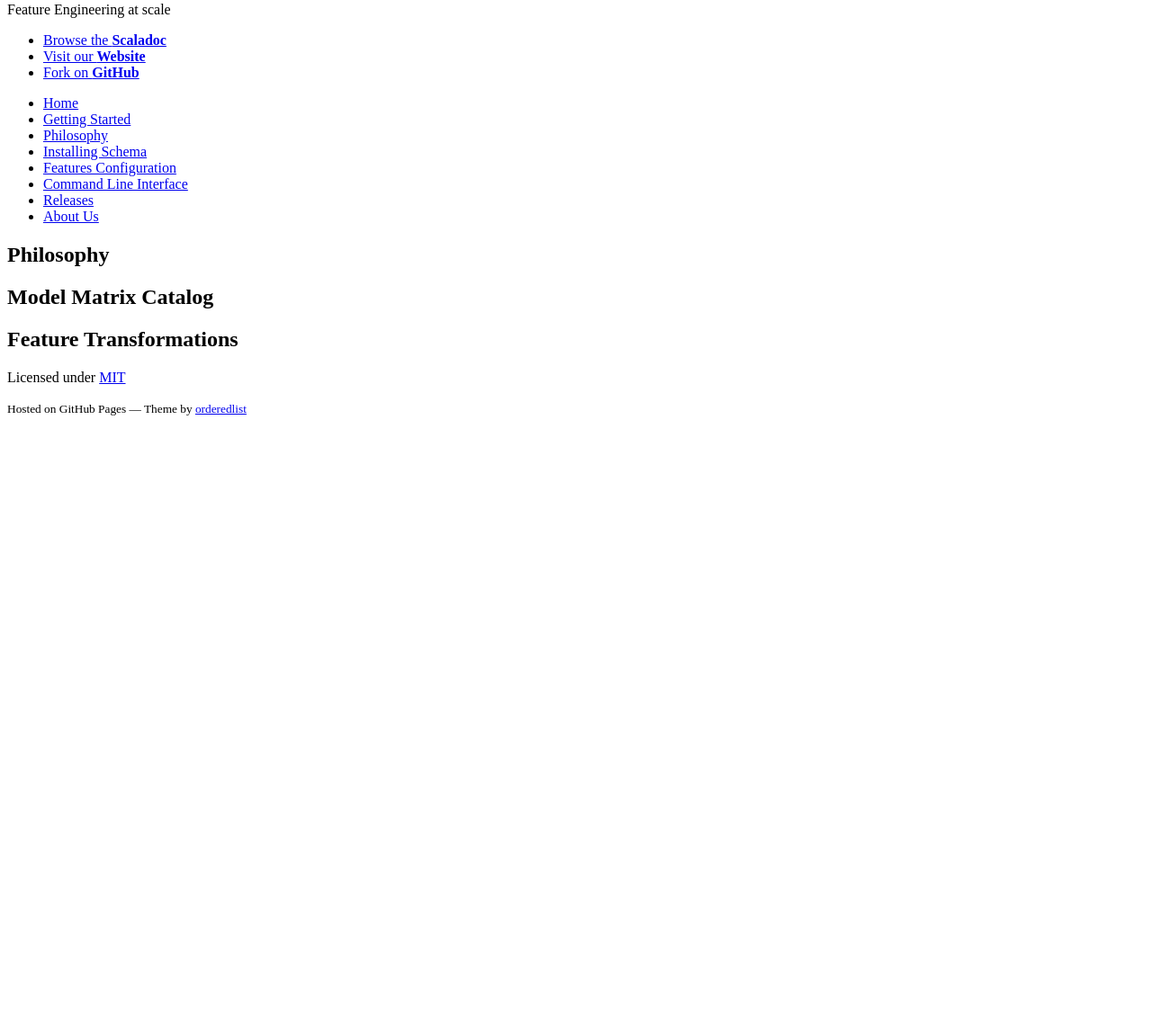
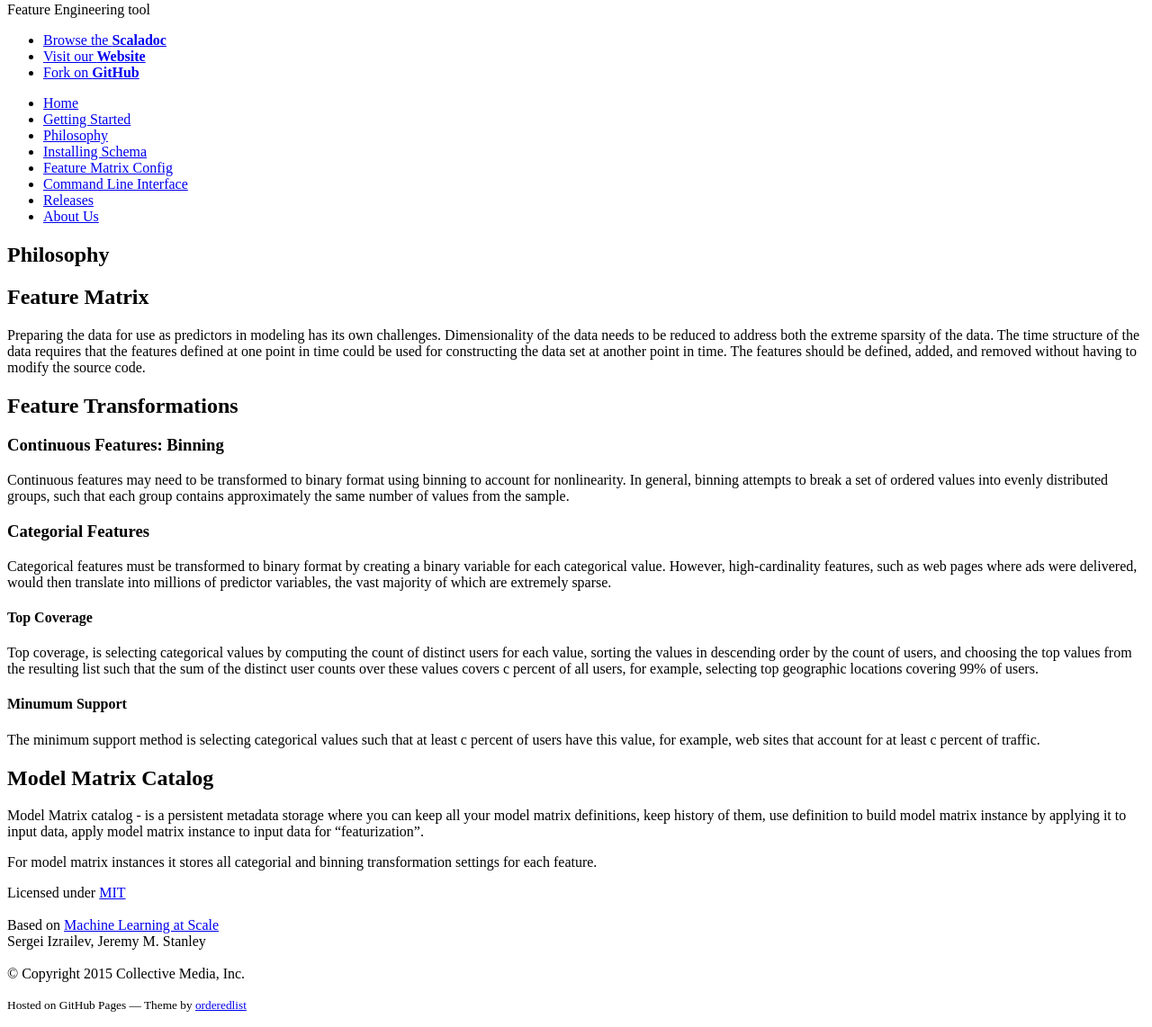
Before and after one commit to collectivemedia/modelmatrix, a Jekyll site: the page built from doc/philosophy.md, in a window 1280 px wide and 1400 px high, scrolled down 91 px. Shown: the part 258-1400 px from the top of the window at 90% size. Built offline with Jekyll 4.4.1, drawn with Linux system fonts in a browser that asks for light colours; nearby versions of some CDN libraries; a style sheet for code colours, icons or effects is not loaded; before the commit the page ends 900 px from its top, so only the background shows below that.

Commit message:
update site

```diff
--- a/_config.yml
+++ b/_config.yml
@@ -23,8 +23,8 @@ navigation:
   url: doc/philosophy.html
 - title: Installing Schema
   url: doc/installing-schema.html
-- title: Features Configuration
-  url: doc/features-configuration.html
+- title: Feature Matrix Config
+  url: doc/feature-matrix-config.html
 - title: Command Line Interface
   url: doc/cli.html
 - title: Releases
--- a/_layouts/default.html
+++ b/_layouts/default.html
@@ -43,7 +43,7 @@
         <h1><a href="{{ site.baseurl }}/index.html"><i>Model Matrix</i></a>
         <img src="{{ site.baseurl }}/images/menu.png">
         </h1>
-        <p id="subtitle">Feature Engineering at scale</p>
+        <p id="subtitle">Feature Engineering tool</p>
 
         <ul class="hdr-buttons">
           <li><a href="{{ site.baseurl }}/api/latest/index.html">Browse the <strong>Scaladoc</strong></a></li>
@@ -62,6 +62,10 @@
       <footer>
         <p>
           Licensed under <a href="http://opensource.org/licenses/MIT">MIT</a>
+          <br/> <br/>
+          Based on <a href="http://arxiv.org/abs/1402.607">Machine Learning at Scale</a> <br/> Sergei Izrailev, Jeremy M. Stanley
+          <br/><br/>
+          © Copyright 2015 Collective Media, Inc.
         </p>
 
         <p><small>Hosted on GitHub Pages &mdash; Theme by <a href="https://github.com/orderedlist">orderedlist</a></small></p>
--- a/doc/philosophy.md
+++ b/doc/philosophy.md
@@ -5,6 +5,43 @@ title: Philosophy
 
 # <a name="philosophy">Philosophy</a>
 
+## <a name="feature-matrix">Feature Matrix</a>
+
+Preparing the data for use as predictors in modeling has its own challenges. Dimensionality of
+the data needs to be reduced to address both the extreme sparsity of the data. The time structure of the data
+requires that the features defined at one point in time could be used for constructing the data
+set at another point in time. The features should be defined, added, and removed without
+having to modify the source code.
+
+## <a name="feature-transformations">Feature Transformations</a>
+
+### <a name="continuous-features">Continuous Features: Binning</a>
+
+Continuous features may need to be transformed to binary format using binning to account for nonlinearity.
+In general, binning attempts to break a set of ordered values into evenly distributed groups,
+such that each group contains approximately the same number of values from the sample.
+
+### <a name="categorial-features">Categorial Features</a>
+
+Categorical features must be transformed to binary format by creating a binary variable
+for each categorical value. However, high-cardinality features, such as web pages where ads were delivered,
+would then translate into millions of predictor variables, the vast majority of which are extremely sparse.
+
+#### <a name="top-coverage">Top Coverage</a>
+
+Top coverage, is selecting categorical values by computing the count of distinct
+users for each value, sorting the values in descending order by the count of users, and choosing the
+top values from the resulting list such that the sum of the distinct user counts over these values
+covers c percent of all users, for example, selecting top geographic locations covering 99% of users.
+
+#### <a name="minimum-support">Minumum Support</a>
+
+The minimum support method is selecting categorical values such that at least c percent of users have this value,
+for example, web sites that account for at least c percent of traffic.
+
 ## <a name="model-matrix-catalog">Model Matrix Catalog</a>
 
-## <a name="feature-transformations">Feature Transformations</a>
+Model Matrix catalog - is a persistent metadata storage where you can keep all your model matrix definitions, keep history of them, use
+definition to build model matrix instance by applying it to input data, apply model matrix instance to input data for "featurization".
+
+For model matrix instances it stores all categorial and binning transformation settings for each feature.
--- a/stylesheets/styles.less
+++ b/stylesheets/styles.less
@@ -66,7 +66,7 @@ a {
 }
 
 .wrapper {
-  width:860px;
+  width:1060px;
   margin:0 auto;
 }
 
@@ -179,7 +179,7 @@ header ul a strong {
 }
 
 section {
-  width:500px;
+  width:700px;
   float:right;
   padding-bottom:50px;
 
```
Also changed, not shown: doc/feature-matrix-config.md (renamed from doc/features-configuration.md, +5 -5 lines), doc/getstarted.md (+3 -1 lines), index.md (+4 -1 lines).
